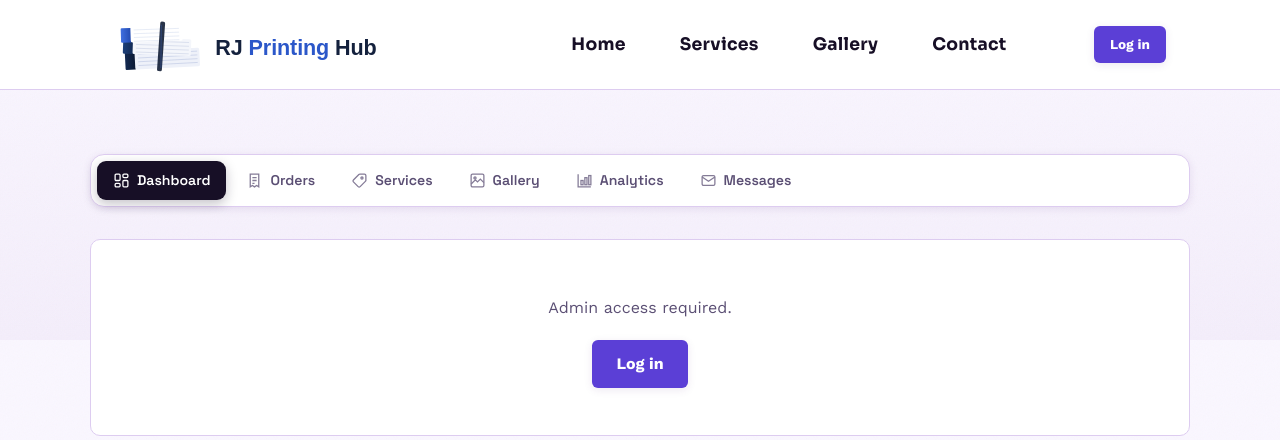
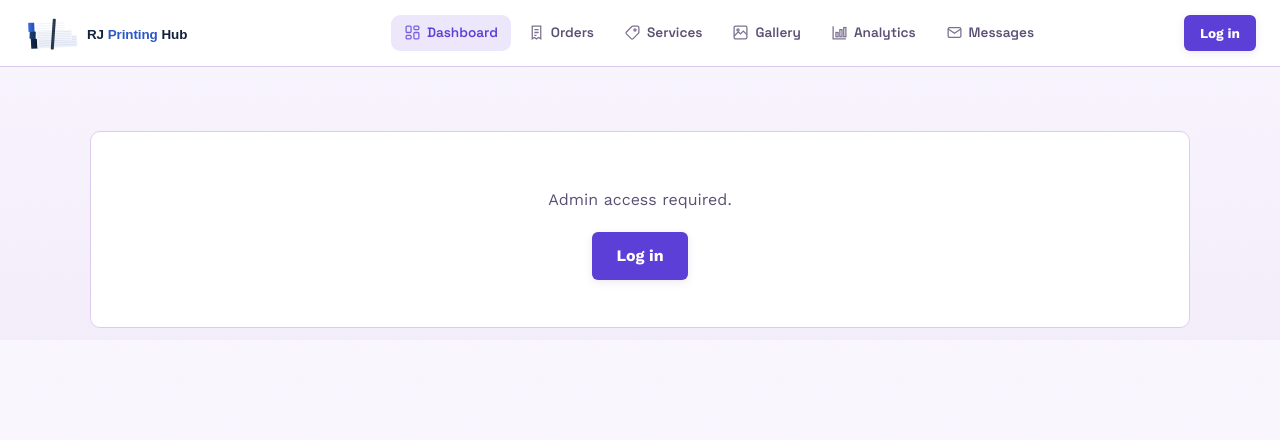
Before and after one commit to gokulsingh2/Bookbinding-site, a Node server app: page /admin in a window 1280 px wide. Shown: the top 440 px of the page. Run offline with Node 20, Linux system fonts and the light colour scheme.

Commit message:
Merge admin nav into header, remove customer nav/cart on admin pages, add welcome note

```diff
--- a/public/css/style.css
+++ b/public/css/style.css
@@ -181,6 +181,59 @@
 .site-nav a:active { transform: scale(0.94); }
 .site-nav__auth { display: flex; align-items: center; gap: 10px; }
 .loggedin-auth { display: flex; align-items: center; gap: 14px; }
+
+/* ---------- Admin header nav (replaces site-nav + cart on admin pages) ---------- */
+.admin-body .site-header__inner { max-width: 1400px; }
+.admin-body .logo-svg { width: 230px; height: auto; }
+
+.admin-header-nav {
+  display: flex;
+  gap: 4px;
+  overflow-x: auto;
+  scrollbar-width: none;
+}
+.admin-header-nav::-webkit-scrollbar { display: none; }
+.admin-header-nav__item {
+  display: inline-flex;
+  align-items: center;
+  gap: 6px;
+  padding: 8px 13px;
+  border-radius: 9px;
+  text-decoration: none;
+  color: var(--ink-soft);
+  font-family: var(--font-head);
+  font-size: 0.85rem;
+  font-weight: 600;
+  white-space: nowrap;
+  background: transparent;
+  transition: background 0.15s ease, color 0.15s ease, transform 0.1s ease;
+}
+.admin-header-nav__item svg { flex-shrink: 0; opacity: 0.8; }
+.admin-header-nav__item:active { transform: scale(0.95); }
+
+.admin-header-nav__item--violet:hover, .admin-header-nav__item--violet.is-active { background: #ede7fc; color: var(--leather); }
+.admin-header-nav__item--blue:hover, .admin-header-nav__item--blue.is-active { background: #e3edfb; color: #2454a0; }
+.admin-header-nav__item--coral:hover, .admin-header-nav__item--coral.is-active { background: #ffe9e4; color: #c14a34; }
+.admin-header-nav__item--teal:hover, .admin-header-nav__item--teal.is-active { background: #dcf3f0; color: #0f766e; }
+.admin-header-nav__item--green:hover, .admin-header-nav__item--green.is-active { background: #e6f4ea; color: #1e6b2f; }
+.admin-header-nav__item--amber:hover, .admin-header-nav__item--amber.is-active { background: #fdf1d6; color: #916b0a; }
+
+.admin-welcome-note {
+  font-family: var(--font-head);
+  font-size: 0.88rem;
+  font-weight: 600;
+  color: var(--ink-soft);
+  white-space: nowrap;
+}
+
+@media (max-width: 1150px) {
+  .admin-header-nav__item span { display: none; }
+  .admin-header-nav__item { padding: 9px; }
+  .admin-welcome-note { display: none; }
+}
+@media (max-width: 640px) {
+  .admin-body .logo-svg { width: 160px; }
+}
 
 /* ---------- Account menu (profile icon + dropdown) ---------- */
 .account-menu { position: relative; }
--- a/public/js/account.js
+++ b/public/js/account.js
@@ -20,6 +20,7 @@
   const dropdownNameEl = document.getElementById('accountDropdownName');
   const dropdownEmailEl = document.getElementById('accountDropdownEmail');
   const adminLink = document.getElementById('adminDashboardLink');
+  const adminWelcomeNote = document.getElementById('adminWelcomeNote');
   const logoutBtn = document.getElementById('logoutBtn');
 
   function showLoggedOut() {
@@ -38,6 +39,11 @@
 
     if (adminLink) {
       adminLink.style.display = user.role === 'admin' ? 'flex' : 'none';
+    }
+
+    if (adminWelcomeNote) {
+      const firstName = (user.name || '').trim().split(/\s+/)[0];
+      adminWelcomeNote.textContent = 'Welcome back, ' + (firstName || 'Admin') + ' \uD83D\uDC4B';
     }
 
     // The cart badge reflects localStorage, which persists across login state —
--- a/server.js
+++ b/server.js
@@ -80,31 +80,31 @@
 });
 
 app.get('/admin', (req, res) => {
-  res.render('admin-dashboard');
+  res.render('admin-dashboard', { isAdminPage: true });
 });
 
 app.get('/admin/orders', (req, res) => {
-  res.render('admin-orders');
+  res.render('admin-orders', { isAdminPage: true });
 });
 
 app.get('/admin/orders/:id', (req, res) => {
-  res.render('admin-order-detail', { orderId: req.params.id });
+  res.render('admin-order-detail', { orderId: req.params.id, isAdminPage: true });
 });
 
 app.get('/admin/services', (req, res) => {
-  res.render('admin-services');
+  res.render('admin-services', { isAdminPage: true });
 });
 
 app.get('/admin/analytics', (req, res) => {
-  res.render('admin-analytics');
+  res.render('admin-analytics', { isAdminPage: true });
 });
 
 app.get('/admin/gallery', (req, res) => {
-  res.render('admin-gallery');
+  res.render('admin-gallery', { isAdminPage: true });
 });
 
 app.get('/admin/messages', (req, res) => {
-  res.render('admin-messages');
+  res.render('admin-messages', { isAdminPage: true });
 });
 
 app.get('/profile', (req, res) => {
--- a/views/admin-analytics.ejs
+++ b/views/admin-analytics.ejs
@@ -13,7 +13,6 @@
 
   <section class="section">
     <div class="section__inner">
-      <%- include('partials/admin-nav') %>
 
       <div id="loadingState"><p>Loading analytics…</p></div>
       <div id="accessDenied" class="order-form__notice" style="display:none;">
--- a/views/admin-dashboard.ejs
+++ b/views/admin-dashboard.ejs
@@ -12,7 +12,6 @@
 
   <section class="section">
     <div class="section__inner">
-      <%- include('partials/admin-nav') %>
 
       <div id="loadingState"><p>Loading dashboard…</p></div>
       <div id="accessDenied" class="order-form__notice" style="display:none;">
--- a/views/admin-gallery.ejs
+++ b/views/admin-gallery.ejs
@@ -12,7 +12,6 @@
 
   <section class="section">
     <div class="section__inner">
-      <%- include('partials/admin-nav') %>
 
       <div id="loadingState"><p>Loading gallery…</p></div>
       <div id="accessDenied" class="order-form__notice" style="display:none;">
--- a/views/admin-messages.ejs
+++ b/views/admin-messages.ejs
@@ -12,7 +12,6 @@
 
   <section class="section">
     <div class="section__inner">
-      <%- include('partials/admin-nav') %>
 
       <div id="loadingState"><p>Loading messages…</p></div>
       <div id="accessDenied" class="order-form__notice" style="display:none;">
--- a/views/admin-order-detail.ejs
+++ b/views/admin-order-detail.ejs
@@ -12,7 +12,6 @@
 
   <section class="section">
     <div class="section__inner section__inner--narrow">
-      <%- include('partials/admin-nav') %>
       <a href="/admin/orders" class="back-link">&larr; All orders</a>
 
       <div id="loadingState"><p>Loading order…</p></div>
--- a/views/admin-orders.ejs
+++ b/views/admin-orders.ejs
@@ -12,7 +12,6 @@
 
   <section class="section">
     <div class="section__inner">
-      <%- include('partials/admin-nav') %>
 
       <div id="loadingState"><p>Loading orders…</p></div>
       <div id="accessDenied" class="order-form__notice" style="display:none;">
--- a/views/admin-services.ejs
+++ b/views/admin-services.ejs
@@ -12,7 +12,6 @@
 
   <section class="section">
     <div class="section__inner">
-      <%- include('partials/admin-nav') %>
 
       <div id="loadingState"><p>Loading services…</p></div>
       <div id="accessDenied" class="order-form__notice" style="display:none;">
--- a/views/partials/header.ejs
+++ b/views/partials/header.ejs
@@ -69,18 +69,60 @@
         </text>
       </svg>
     </a>
+    <% if (typeof isAdminPage !== 'undefined' && isAdminPage) { %>
+      <nav class="admin-header-nav" id="adminHeaderNav">
+        <a href="/admin" data-path="/admin" class="admin-header-nav__item admin-header-nav__item--violet" title="Dashboard">
+          <svg viewBox="0 0 24 24" width="17" height="17" fill="none" stroke="currentColor" stroke-width="1.8"><rect x="3" y="3" width="7" height="9" rx="1.5"/><rect x="14" y="3" width="7" height="5" rx="1.5"/><rect x="14" y="12" width="7" height="9" rx="1.5"/><rect x="3" y="16" width="7" height="5" rx="1.5"/></svg>
+          <span>Dashboard</span>
+        </a>
+        <a href="/admin/orders" data-path="/admin/orders" class="admin-header-nav__item admin-header-nav__item--blue" title="Orders">
+          <svg viewBox="0 0 24 24" width="17" height="17" fill="none" stroke="currentColor" stroke-width="1.8"><path d="M6 3h12v18l-3-2-3 2-3-2-3 2V3z"/><path d="M9 8h6M9 12h6M9 16h3"/></svg>
+          <span>Orders</span>
+        </a>
+        <a href="/admin/services" data-path="/admin/services" class="admin-header-nav__item admin-header-nav__item--coral" title="Services">
+          <svg viewBox="0 0 24 24" width="17" height="17" fill="none" stroke="currentColor" stroke-width="1.8"><path d="M20.6 12.9l-7.7 7.7a2 2 0 01-2.8 0L3.4 14a2 2 0 010-2.8L11.1 3.5a2 2 0 011.4-.6H19a2 2 0 012 2v6.6a2 2 0 01-.4 1.3z"/><circle cx="15.5" cy="8.5" r="1.5"/></svg>
+          <span>Services</span>
+        </a>
+        <a href="/admin/gallery" data-path="/admin/gallery" class="admin-header-nav__item admin-header-nav__item--teal" title="Gallery">
+          <svg viewBox="0 0 24 24" width="17" height="17" fill="none" stroke="currentColor" stroke-width="1.8"><rect x="3" y="3" width="18" height="18" rx="2"/><circle cx="8.5" cy="8.5" r="1.5"/><path d="M21 15l-5-5-4 4-3-3-6 6"/></svg>
+          <span>Gallery</span>
+        </a>
+        <a href="/admin/analytics" data-path="/admin/analytics" class="admin-header-nav__item admin-header-nav__item--green" title="Analytics">
+          <svg viewBox="0 0 24 24" width="17" height="17" fill="none" stroke="currentColor" stroke-width="1.8"><path d="M3 3v18h18"/><rect x="7" y="12" width="3" height="6"/><rect x="12.5" y="8" width="3" height="10"/><rect x="18" y="5" width="3" height="13"/></svg>
+          <span>Analytics</span>
+        </a>
+        <a href="/admin/messages" data-path="/admin/messages" class="admin-header-nav__item admin-header-nav__item--amber" title="Messages">
+          <svg viewBox="0 0 24 24" width="17" height="17" fill="none" stroke="currentColor" stroke-width="1.8"><rect x="3" y="5" width="18" height="14" rx="2"/><path d="M3 7l9 6 9-6"/></svg>
+          <span>Messages</span>
+        </a>
+      </nav>
+      <script>
+        (function () {
+          var path = window.location.pathname.replace(/\/$/, '') || '/admin';
+          document.querySelectorAll('#adminHeaderNav a').forEach(function (a) {
+            var target = a.getAttribute('data-path');
+            var isMatch = target === '/admin' ? path === '/admin' : path.indexOf(target) === 0;
+            if (isMatch) a.classList.add('is-active');
+          });
+        })();
+      </script>
+    <% } else { %>
       <nav class="site-nav">
         <a href="/">Home</a>
         <a href="/services">Services</a>
         <a href="/gallery">Gallery</a>
         <a href="/contact">Contact</a>
       </nav>
+    <% } %>
     <div class="site-nav__auth" id="siteNavAuth">
       <!-- Logged out: just a single Log in button. Cart/orders/account stay hidden
            until account.js confirms a session — see public/js/account.js. -->
       <a href="/login" id="loggedOutAuth" class="btn btn--small" style="display:none;">Log in</a>
 
       <div id="loggedInAuth" class="loggedin-auth" style="display:none;">
+        <% if (typeof isAdminPage !== 'undefined' && isAdminPage) { %>
+          <span id="adminWelcomeNote" class="admin-welcome-note"></span>
+        <% } else { %>
           <a href="/cart" class="site-nav__cart" id="cartLink" aria-label="Go to checkout">
             <svg id="cartIcon" class="cart-icon" viewBox="0 0 24 24" xmlns="http://www.w3.org/2000/svg" aria-hidden="true">
               <path d="M2 3h2l.6 3M4.6 6h15.4l-1.8 7.5a1.5 1.5 0 01-1.46 1.15H7.9a1.5 1.5 0 01-1.47-1.2L4.6 6z" fill="none" stroke="currentColor" stroke-width="1.7" stroke-linejoin="round" stroke-linecap="round"/>
@@ -90,6 +132,7 @@
             </svg>
             <span id="cartCount" class="cart-badge" style="display:none;">0</span>
           </a>
+        <% } %>
 
         <div class="account-menu" id="accountMenu">
           <button type="button" class="account-menu__trigger" id="accountTrigger" aria-haspopup="true" aria-expanded="false">
@@ -112,10 +155,12 @@
               <svg viewBox="0 0 24 24" width="16" height="16" aria-hidden="true"><path d="M3 7l9-4 9 4-9 4-9-4zm0 0v10l9 4 9-4V7" fill="none" stroke="currentColor" stroke-width="1.6" stroke-linejoin="round" stroke-linecap="round"/></svg>
               My Orders
             </a>
+            <% if (!(typeof isAdminPage !== 'undefined' && isAdminPage)) { %>
             <a href="/admin" class="account-menu__item" id="adminDashboardLink" style="display:none;">
               <svg viewBox="0 0 24 24" width="16" height="16" aria-hidden="true"><path d="M4 13h6V4H4v9zm0 7h6v-5H4v5zm10 0h6v-9h-6v9zm0-16v5h6V4h-6z" fill="none" stroke="currentColor" stroke-width="1.6" stroke-linejoin="round"/></svg>
               Admin Dashboard
             </a>
+            <% } %>
             <button type="button" class="account-menu__item account-menu__item--logout" id="logoutBtn">
               <svg viewBox="0 0 24 24" width="16" height="16" aria-hidden="true"><path d="M15 17l5-5-5-5M20 12H9M12 4H6a2 2 0 00-2 2v12a2 2 0 002 2h6" fill="none" stroke="currentColor" stroke-width="1.6" stroke-linecap="round" stroke-linejoin="round"/></svg>
               Log out
```
Lines whose indentation alone changed are shown as unchanged.
